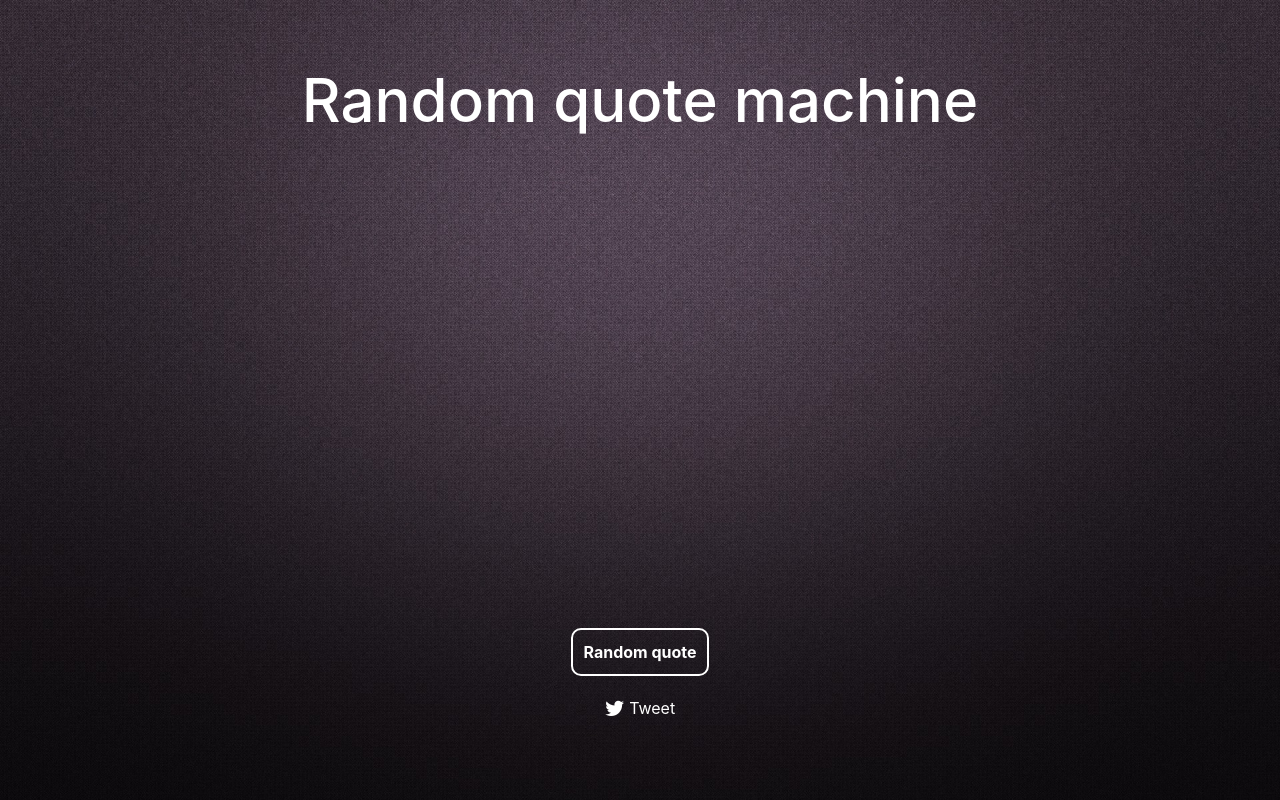
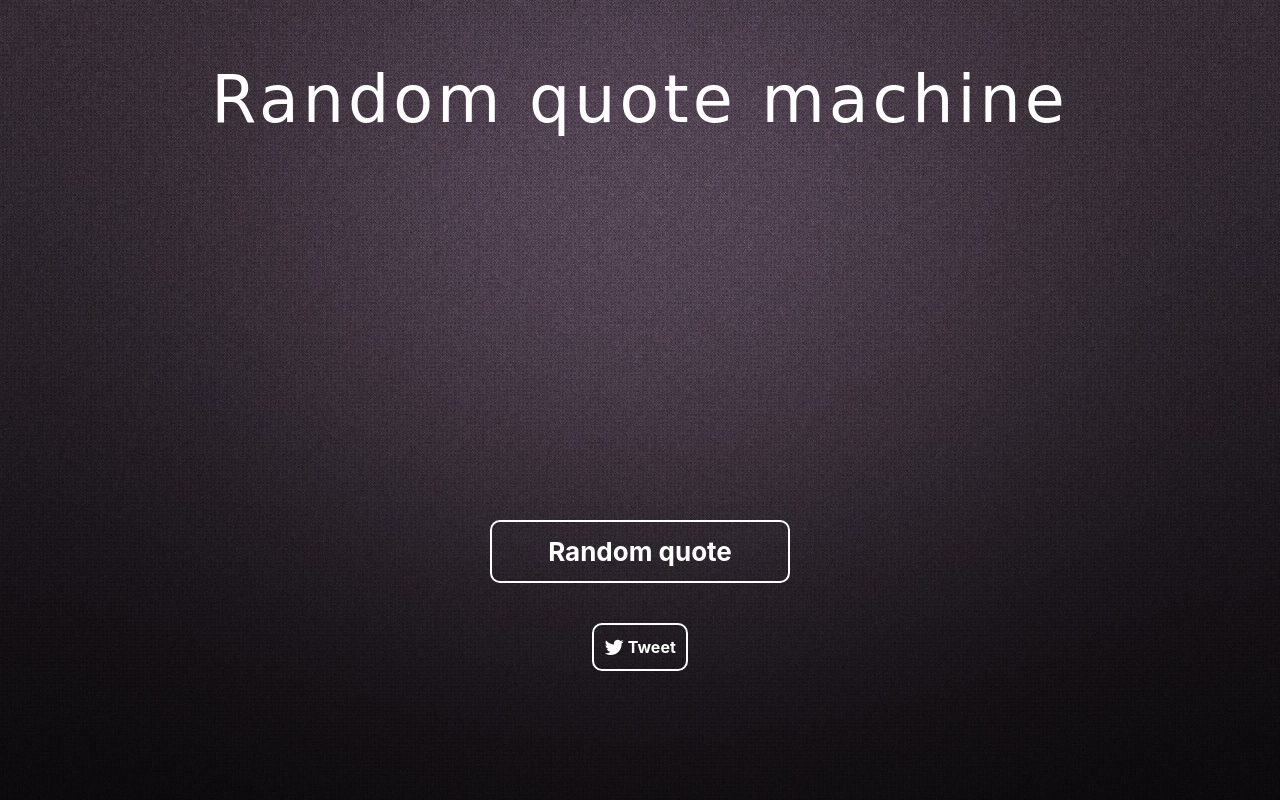
Before and after one commit to PSDvlpr/RandomQuote, a website: page index.html in a window 1280 px wide. Drawn offline with nearby package versions, Linux system fonts and the light colour scheme; no server answers; a web font is replaced by a local one.

Commit message:
Added fonts/paddings/margins

```diff
--- a/sass/style.scss
+++ b/sass/style.scss
@@ -1,4 +1,10 @@
+@import url('https://fonts.googleapis.com/css?family=Courgette|Fredericka+the+Great|Roboto');
+
 $font-color: #534653;
+$header: 'Fredericka the Great', cursive;
+$quote: 'Courgette', cursive;
+$autor: 'Roboto', sans-serif;
+
 
 body {
   background-image: url('../images/2.jpg');
@@ -12,13 +18,25 @@ header {
   height: 200px;
   h1 {
     line-height: 200px;
-    font-size: 60px;
+    font-size: 65px;
+    letter-spacing: 4px;
+    font-family: $header;
   }
 }
 
 .box {
-  height: 50vh;
+  height: 30vh;
+  margin-top: 20px;
+  h2 {
+    margin-top: 60px;
+    font-family: $quote;
+    font-size: 50px;
+  }
+  h3 {
+    font-family: $autor;
+  }
 }
+
 
 .wrapper {
   display: flex;
@@ -28,6 +46,7 @@ header {
 }
 
 .trigger {
+    width: 300px;
     background-color: transparent;
     background-repeat:no-repeat;
     border: 2px solid white;
@@ -39,16 +58,32 @@ header {
     color: white;
     margin: 20px 0;
     font-weight: bold;
+    font-size: 26px;
+    transition: all .4s ease-in-out;
     &:hover {
+      transform: scale(1.1);
       background-color: white;
       color: $font-color;
     }
 }
 
 .tweet {
+  background-color: transparent;
+  background-repeat:no-repeat;
+  border: 2px solid white;
+  cursor:pointer;
+  overflow: hidden;
+  outline: none;
+  padding: 10px;
+  border-radius: 10px;
   color: white;
-  text-decoration: none;
+  margin: 20px 0;
+  font-weight: bold;
+  transition: all .4s ease-in-out;
   &:hover {
     text-decoration: none;
+    transform: scale(0.7);
+    background-color: white;
+    color: $font-color;
   }
 }
```
Also changed, not shown: css/style.css.
